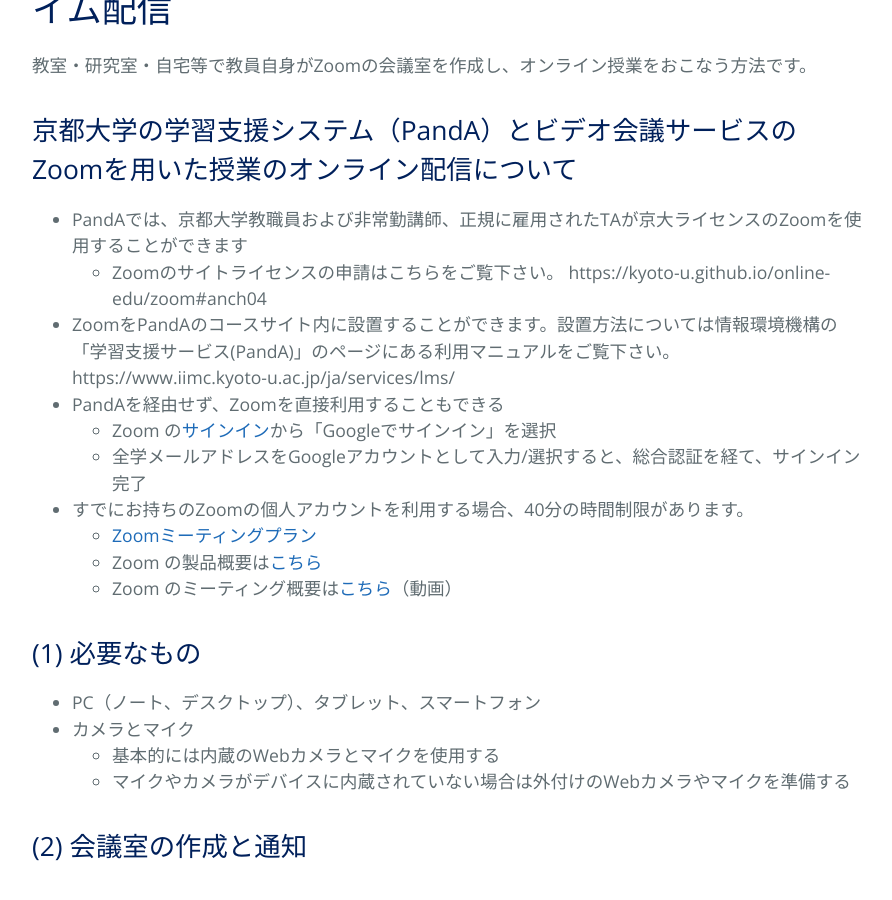
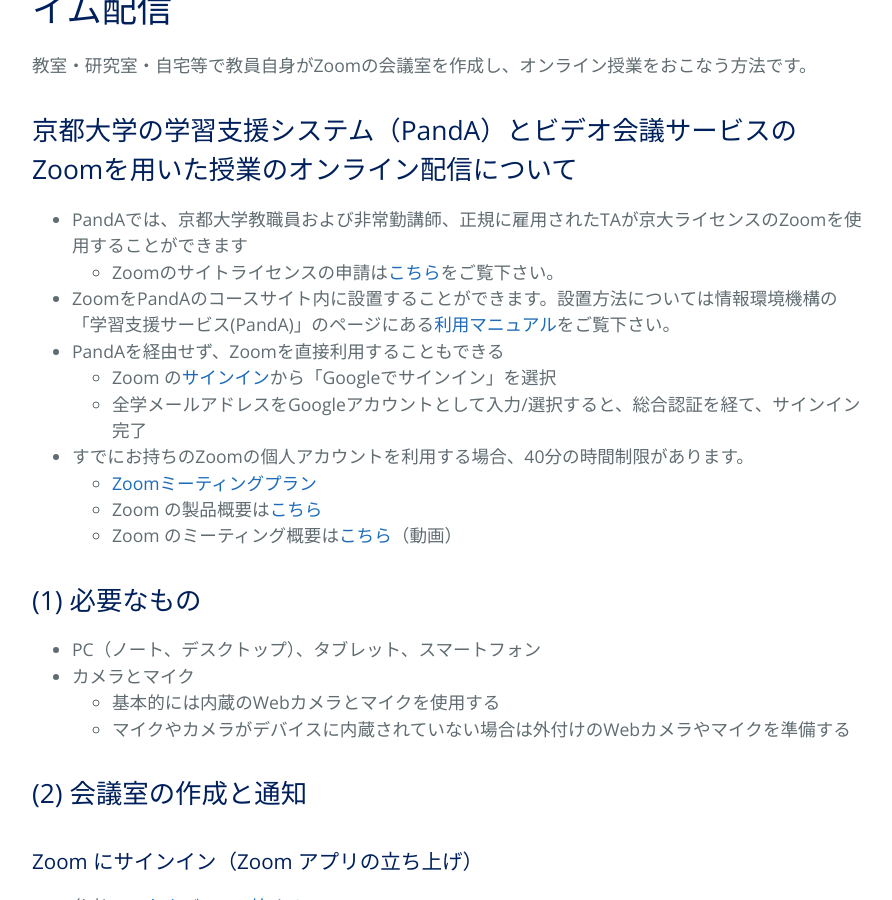
Before and after one commit to kyoto-u/online-edu, a Jekyll site: the page built from 05_zoom_office.md, in a window 1280 px wide and 900 px high, scrolled down 475 px. Shown: the whole window, without its empty margins (192-1084 px from the left). Built offline with Jekyll 4.4.1, drawn with Linux system fonts in a browser that asks for light colours.

Commit message:
Add files via upload

```diff
--- a/05_zoom_office.md
+++ b/05_zoom_office.md
@@ -9,11 +9,9 @@ title: {{ site.name }}
 ## 京都大学の学習支援システム（PandA）とビデオ会議サービスのZoomを用いた授業のオンライン配信について
 
 - PandAでは、京都大学教職員および非常勤講師、正規に雇用されたTAが京大ライセンスのZoomを使用することができます
-  - Zoomのサイトライセンスの申請はこちらをご覧下さい。
-https://kyoto-u.github.io/online-edu/zoom#anch04
+  - Zoomのサイトライセンスの申請は[こちら](https://kyoto-u.github.io/online-edu/zoom#anch04)をご覧下さい。
 
-- ZoomをPandAのコースサイト内に設置することができます。設置方法については情報環境機構の「学習支援サービス(PandA)」のページにある利用マニュアルをご覧下さい。
-https://www.iimc.kyoto-u.ac.jp/ja/services/lms/
+- ZoomをPandAのコースサイト内に設置することができます。設置方法については情報環境機構の「学習支援サービス(PandA)」のページにある[利用マニュアル](https://www.iimc.kyoto-u.ac.jp/ja/services/lms/)をご覧下さい。
 - PandAを経由せず、Zoomを直接利用することもできる
   - Zoom の[サインイン](https://zoom.us/signin)から「Googleでサインイン」を選択
   - 全学メールアドレスをGoogleアカウントとして入力/選択すると、総合認証を経て、サインイン完了
```
